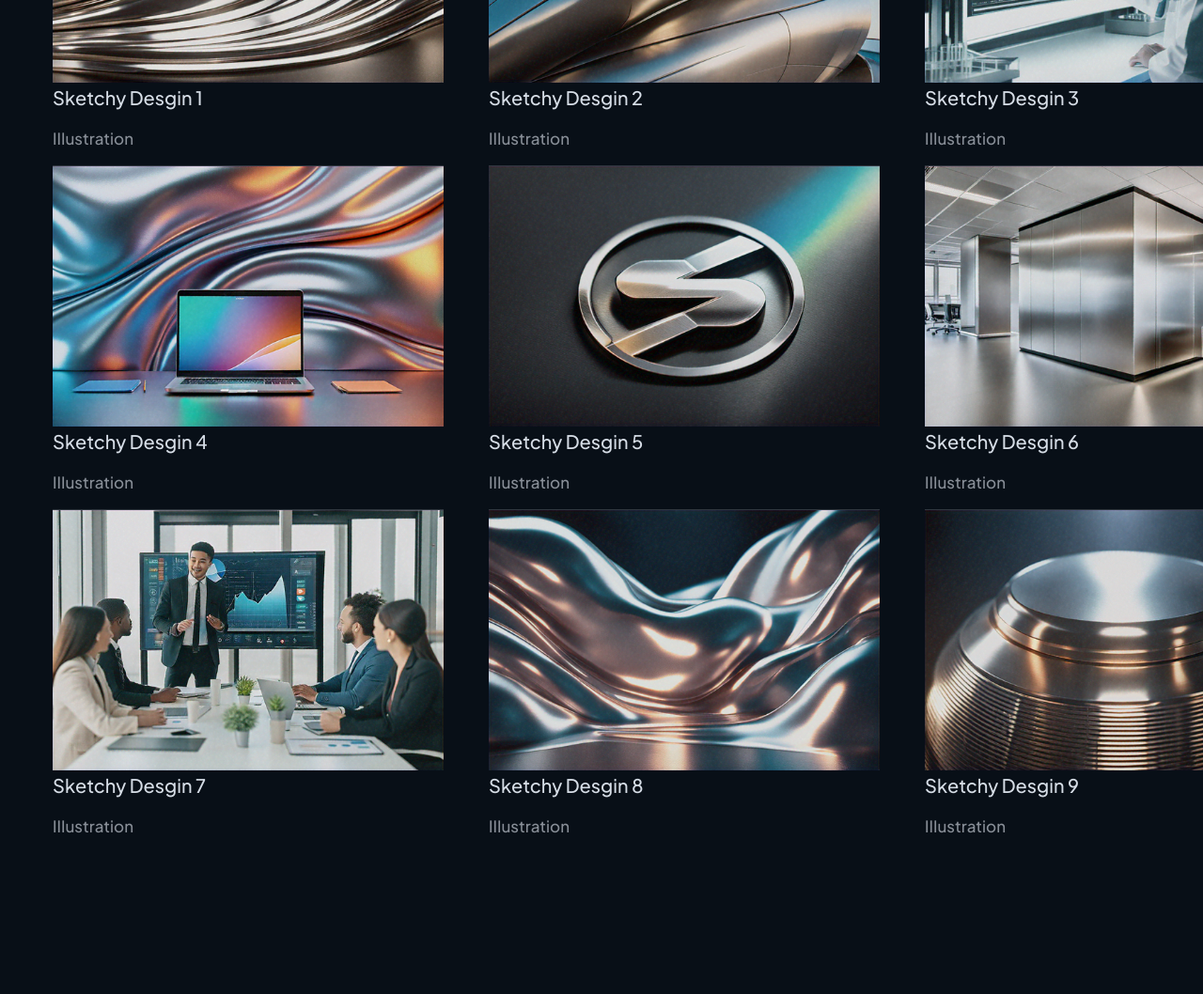
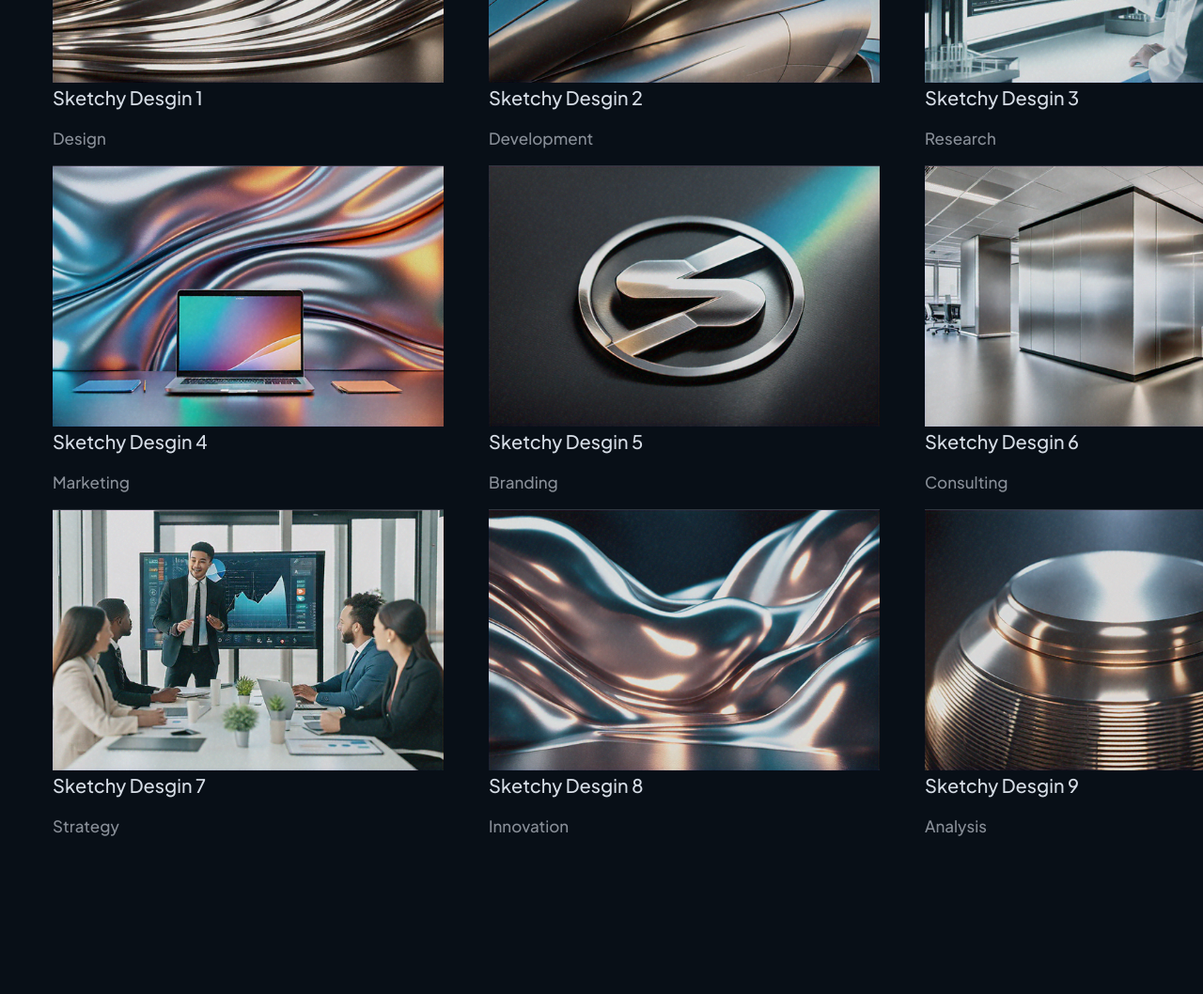
Before and after one commit to Genrator79/capstone, a plain HTML site: page index.html in a window 1280 px wide. Shown: the part 1540-2598 px from the top of the page at 94% size. Drawn offline with Linux system fonts and the light colour scheme.

Commit message:
capstone change 2

```diff
--- a/capstone.html
+++ b/index.html
@@ -42,18 +42,18 @@
                 <div>
                     <img src="2.png" alt="img1">
                     <p class = "Heading">Sketchy Desgin 1</p>
-                    <p class="SubHeading">IIIustration</p>
+                    <p class="SubHeading">Design</p>
                 </div>
                 <div>
                     <img src="5.png" alt="img4">
                     <p class = "Heading">Sketchy Desgin 4</p>
-                    <p class="SubHeading">IIIustration</p>
+                    <p class="SubHeading">Marketing</p>
                 </div>
 
                 <div>
                     <img src="8.png" alt="img7">
                     <p class = "Heading">Sketchy Desgin 7</p>
-                    <p class="SubHeading">IIIustration</p>
+                    <p class="SubHeading">Strategy</p>
                 </div>
             </div>
 
@@ -61,18 +61,18 @@
                 <div>
                     <img src="3.png" alt="img2">
                     <p class = "Heading">Sketchy Desgin 2</p>
-                    <p class="SubHeading">IIIustration</p>
+                    <p class="SubHeading">Development</p>
                 </div>
 
                 <div>
                     <img src="6.png" alt="img5">
                     <p class = "Heading">Sketchy Desgin 5</p>
-                    <p class="SubHeading">IIIustration</p>
+                    <p class="SubHeading">Branding</p>
                 </div>
                 <div>
                     <img src="9.png" alt="img8">
                     <p class = "Heading">Sketchy Desgin 8</p>
-                    <p class="SubHeading">IIIustration</p>
+                    <p class="SubHeading">Innovation</p>
                 </div>
             </div>
 
@@ -80,19 +80,19 @@
                 <div>
                     <img src="4.png" alt="img3">
                     <p class = "Heading">Sketchy Desgin 3</p>
-                    <p class="SubHeading">IIIustration</p>
+                    <p class="SubHeading">Research</p>
                 </div>
 
                 <div>
                     <img src="7.png" alt="img6">
                     <p class = "Heading">Sketchy Desgin 6</p>
-                    <p class="SubHeading">IIIustration</p>
+                    <p class="SubHeading">Consulting</p>
                 </div>
 
                 <div>
                     <img src="10.png" alt="img9">
                     <p class = "Heading">Sketchy Desgin 9</p>
-                    <p class="SubHeading">IIIustration</p>
+                    <p class="SubHeading">Analysis</p>
                 </div>
             </div>
         </section>
```
